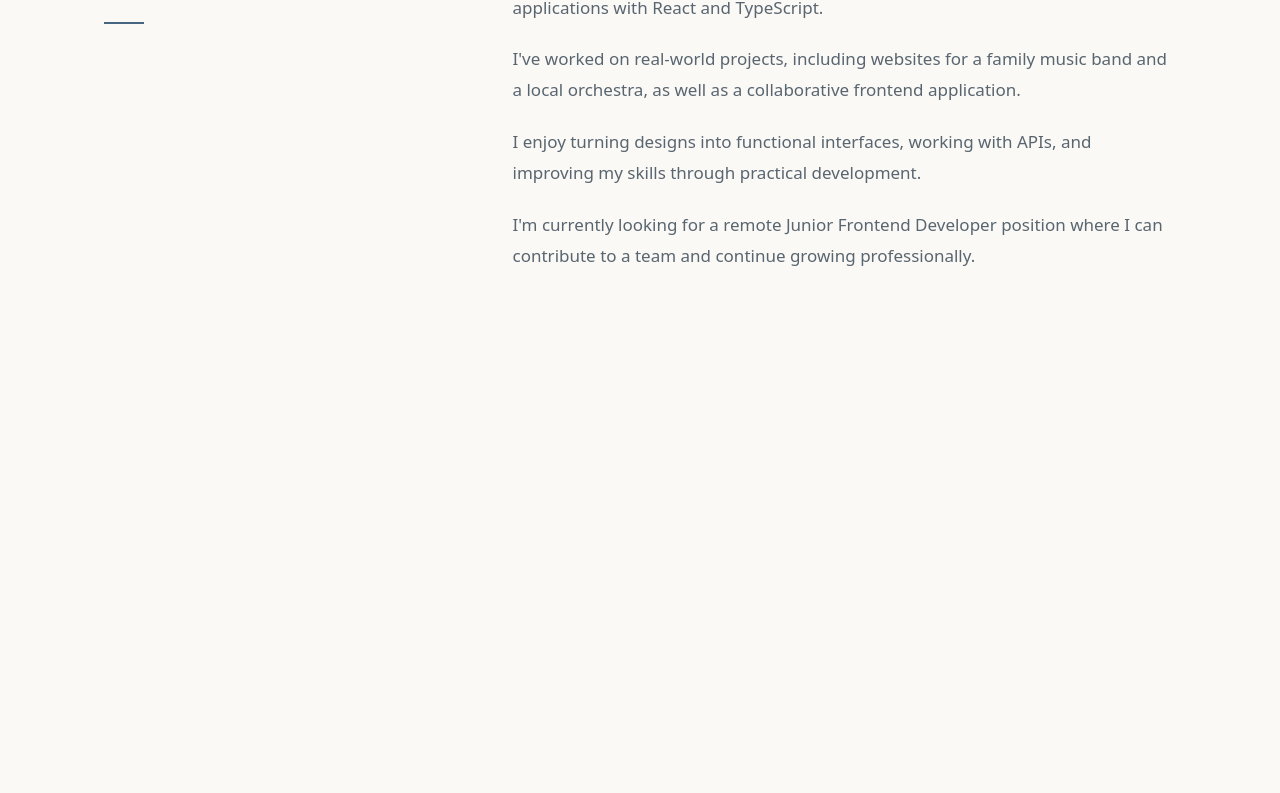
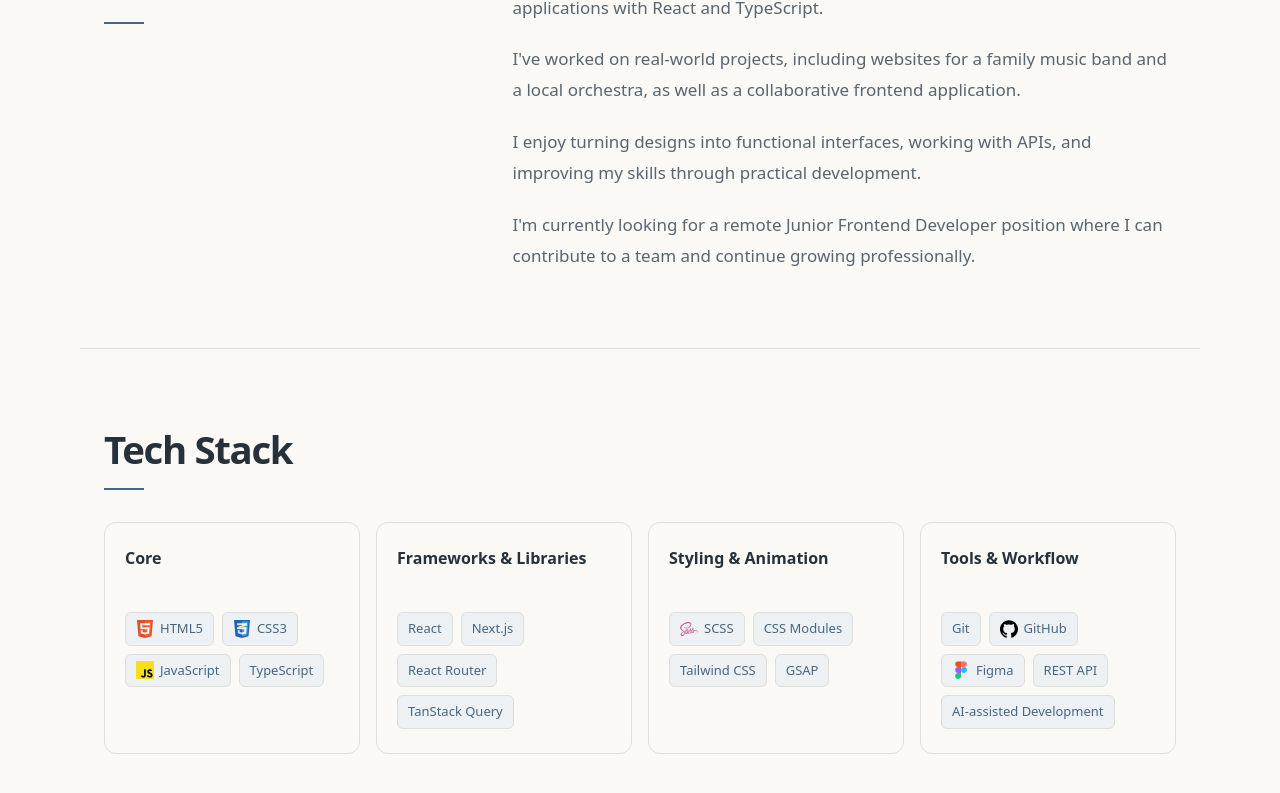
Before and after one commit to KonnyDaugh/portfolio_natalia_diachenko, a React (Vite) app: page / in a window 1280 px wide. Shown: the part 905-1698 px from the top of the page. Before the commit the page ends 1253 px from the top, so only its background shows below. Built offline with nearby package versions, Linux system fonts and the light colour scheme.

Commit message:
feat implement tech stack section

```diff
--- a/src/App.tsx
+++ b/src/App.tsx
@@ -2,6 +2,7 @@ import * as styles from './App.module.scss';
 import { Header } from './components/Header/Header';
 import { Hero } from './sections/Hero/Hero';
 import { About } from './sections/About/About';
+import { Skills } from './sections/Skills/Skills';
 
 export function App() {
   return (
@@ -11,6 +12,7 @@ export function App() {
       <main id="main-content" tabIndex={-1}>
         <Hero />
         <About />
+        <Skills />
       </main>
     </>
   );
--- a/src/components/Header/Header.tsx
+++ b/src/components/Header/Header.tsx
@@ -4,7 +4,7 @@ import * as styles from './Header.module.scss';
 
 const navigation = [
   { label: 'About', href: '#about', disabled: false },
-  { label: 'Skills', href: '#skills', disabled: true },
+  { label: 'Skills', href: '#skills', disabled: false },
   { label: 'Projects', href: '#projects', disabled: true },
   { label: 'Contact', href: '#contact', disabled: true },
 ];
--- /dev/null
+++ b/src/sections/Skills/Skills.module.scss
@@ -0,0 +1,92 @@
+.skills {
+  max-width: var(--content-width);
+  margin-inline: auto;
+  padding: clamp(3rem, 6vw, 5rem) 1.5rem;
+  border-top: 1px solid var(--color-border);
+}
+
+.heading {
+  margin: 0 0 2rem;
+  color: var(--color-text);
+  font-size: clamp(1.75rem, 3vw, 2.5rem);
+  font-weight: 650;
+  line-height: 1.2;
+  letter-spacing: -0.035em;
+
+  &::after {
+    content: '';
+    display: block;
+    width: 2.5rem;
+    height: 2px;
+    margin-top: 1rem;
+    background: var(--color-accent);
+  }
+}
+
+.cards {
+  display: grid;
+  grid-template-columns: minmax(0, 1fr);
+  gap: 1rem;
+  margin: 0;
+  padding: 0;
+  list-style: none;
+}
+
+.card {
+  min-width: 0;
+  padding: 1.5rem 1.25rem;
+  border: 1px solid var(--color-border);
+  border-radius: 0.75rem;
+
+  h3 {
+    margin: 0 0 1.25rem;
+    color: var(--color-text);
+    font-size: 1rem;
+    font-weight: 600;
+    line-height: 1.4;
+  }
+}
+
+.badges {
+  display: flex;
+  flex-wrap: wrap;
+  align-items: flex-start;
+  gap: 0.5rem;
+  margin: 0;
+  padding: 0;
+  list-style: none;
+}
+
+.badge {
+  display: inline-flex;
+  align-items: center;
+  gap: 0.375rem;
+  max-width: 100%;
+  padding: 0.375rem 0.625rem;
+  border: 1px solid var(--color-border);
+  border-radius: 0.375rem;
+  background: #edf1f3;
+  color: var(--color-accent);
+  font-size: 0.8125rem;
+  line-height: 1.5;
+
+  img {
+    flex-shrink: 0;
+    object-fit: contain;
+  }
+
+  span {
+    min-width: 0;
+    overflow-wrap: anywhere;
+  }
+}
+
+@media (min-width: 48rem) {
+  .cards { grid-template-columns: repeat(2, minmax(0, 1fr)); }
+}
+
+@media (min-width: 64rem) {
+  .cards { grid-template-columns: repeat(4, minmax(0, 1fr)); }
+
+  .card h3 { min-height: 2.8em; }
+}
--- /dev/null
+++ b/src/sections/Skills/Skills.tsx
@@ -0,0 +1,79 @@
+import * as styles from './Skills.module.scss';
+
+interface Technology {
+  name: string;
+  icon?: string;
+}
+
+interface SkillCategory {
+  id: string;
+  title: string;
+  technologies: readonly Technology[];
+}
+
+const categories: readonly SkillCategory[] = [
+  {
+    id: 'core',
+    title: 'Core',
+    technologies: [
+      { name: 'HTML5', icon: new URL('../../icons/html-icon.svg', import.meta.url).href },
+      { name: 'CSS3', icon: new URL('../../icons/css-icon.svg', import.meta.url).href },
+      { name: 'JavaScript', icon: new URL('../../icons/javascript-icon.svg', import.meta.url).href },
+      { name: 'TypeScript' },
+    ],
+  },
+  {
+    id: 'frameworks',
+    title: 'Frameworks & Libraries',
+    technologies: [
+      { name: 'React' },
+      { name: 'Next.js' },
+      { name: 'React Router' },
+      { name: 'TanStack Query' },
+    ],
+  },
+  {
+    id: 'styling',
+    title: 'Styling & Animation',
+    technologies: [
+      { name: 'SCSS', icon: new URL('../../icons/sass-icon.svg', import.meta.url).href },
+      { name: 'CSS Modules' },
+      { name: 'Tailwind CSS' },
+      { name: 'GSAP' },
+    ],
+  },
+  {
+    id: 'tools',
+    title: 'Tools & Workflow',
+    technologies: [
+      { name: 'Git' },
+      { name: 'GitHub', icon: new URL('../../icons/github-icon.svg', import.meta.url).href },
+      { name: 'Figma', icon: new URL('../../icons/figma.svg', import.meta.url).href },
+      { name: 'REST API' },
+      { name: 'AI-assisted Development' },
+    ],
+  },
+];
+
+export function Skills() {
+  return (
+    <section className={styles.skills} id="skills" aria-labelledby="skills-heading">
+      <h2 className={styles.heading} id="skills-heading">Tech Stack</h2>
+      <ul className={styles.cards}>
+        {categories.map(({ id, title, technologies }) => (
+          <li className={styles.card} key={id}>
+            <h3>{title}</h3>
+            <ul className={styles.badges}>
+              {technologies.map(({ name, icon }) => (
+                <li className={styles.badge} key={name}>
+                  {icon && <img src={icon} width={18} height={18} alt="" />}
+                  <span>{name}</span>
+                </li>
+              ))}
+            </ul>
+          </li>
+        ))}
+      </ul>
+    </section>
+  );
+}
```
